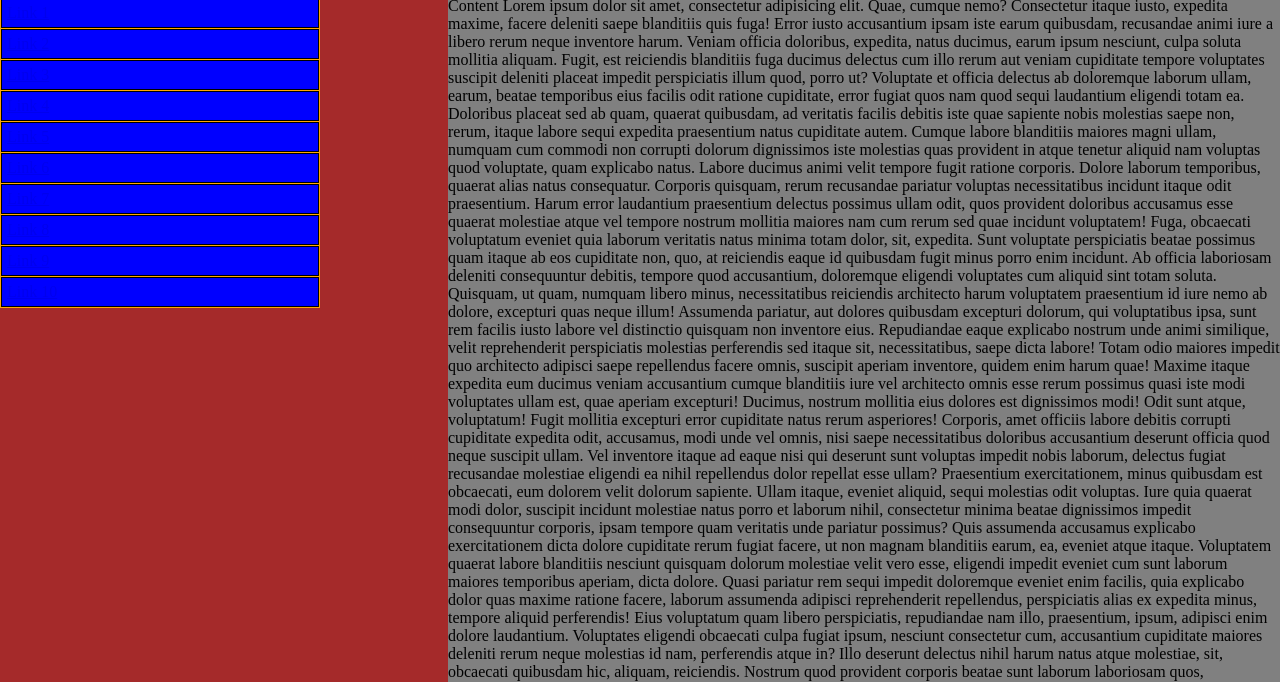
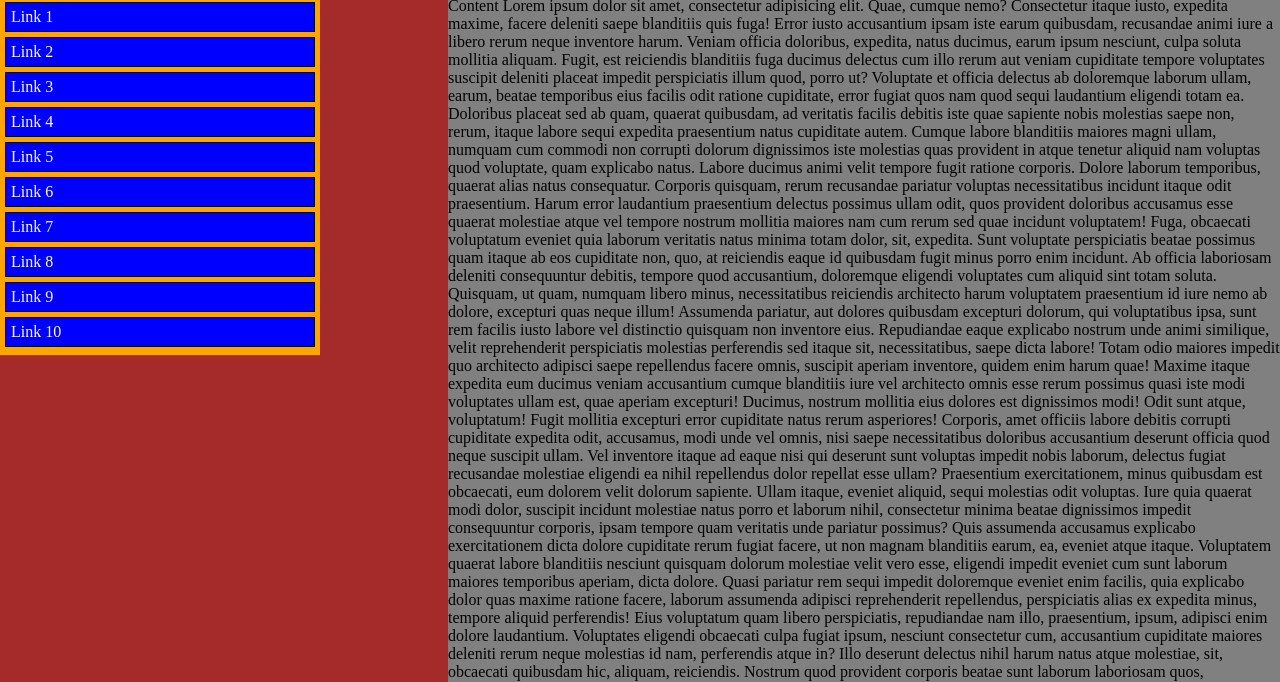
Before and after one commit to andriih/lab-TemplateFloat, a plain HTML site: page index.html in a window 1280 px wide. Shown: the part 105-787 px from the top of the page. Drawn offline with Linux system fonts and the light colour scheme.

Commit message:
link animation added

```diff
--- a/style.css
+++ b/style.css
@@ -50,13 +50,26 @@ body{
 	clear: both;
 	display: block;
 }
+.menu{
+	border-bottom: 3px solid orange;
+}
 
 .menu__link{
-	margin: 1px;
+	margin: 5px;
 	padding: 5px;
+
+	border: 1px solid black;
+	background-color: blue;
+	display: block
+
+}
+
+.menu__link a{
+
 	text-decoration: none;
-	border: 1px solid black;
-	/*/*text-align: center;*/
-	background-color: blue;
-	color: red;*/
+	color: white;
 }
+
+.menu__link:hover{
+	border-bottom: 3px solid black;
+}
```
